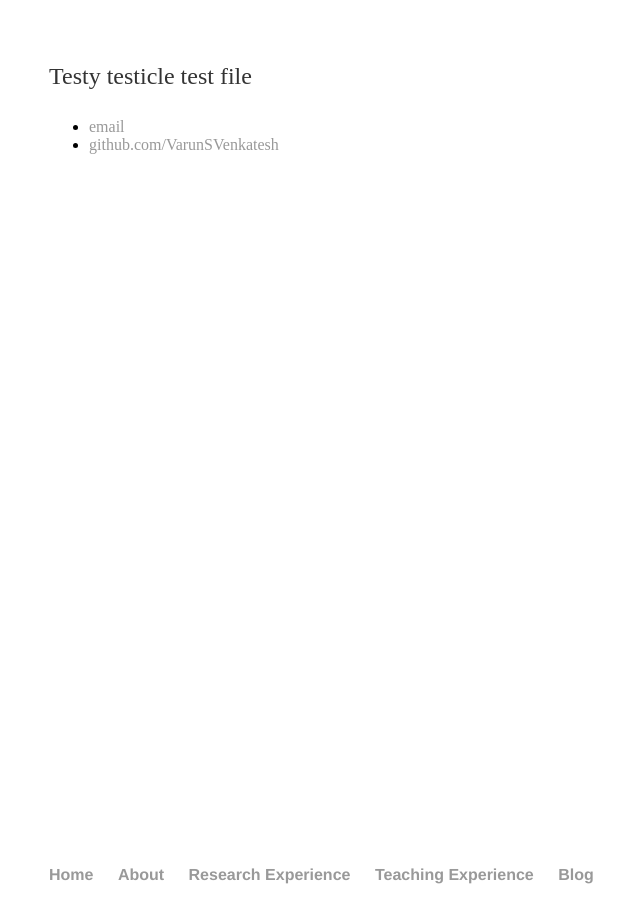
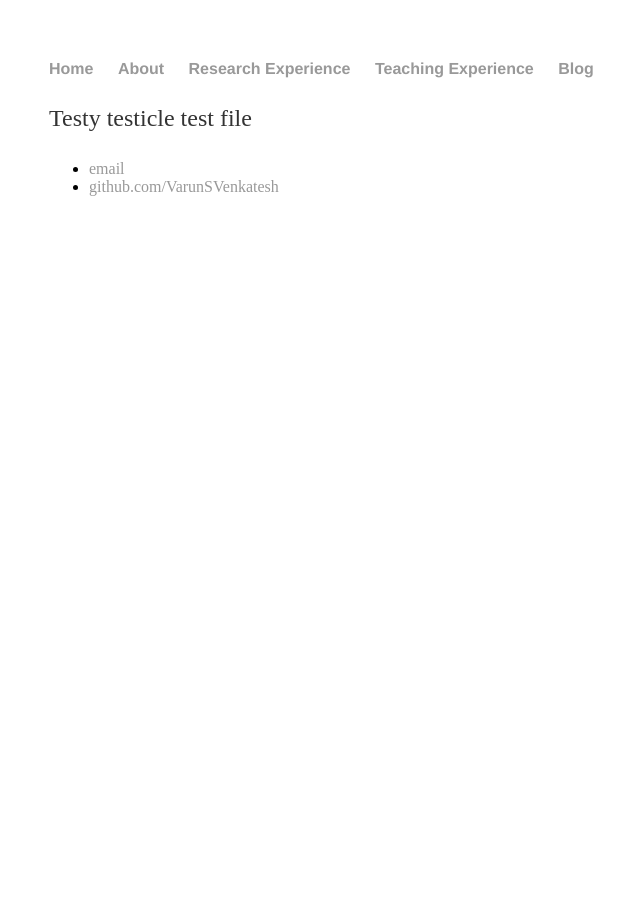
Before and after one commit to jcdwalle/VarunSVenkatesh.github.io, a Jekyll site: the page built from assets/testfile.md, in a window 1280 px wide. Shown: the whole page, without its empty margins (143-783 px from the left). Built offline with Jekyll 4.4.1, drawn with Linux system fonts in a browser that asks for light colours; our own code applies the rules of GitHub Pages for plain Markdown files.

Commit message:
Update main.css
Fixed Nav Ul

```diff
--- a/css/main.css
+++ b/css/main.css
@@ -7,8 +7,7 @@ nav ul, footer ul {
     padding: 0px;
     list-style: none;
     font-weight: bold;
-    position: absolute;
-    bottom:0;
+
 }
 nav ul li, footer ul li {
     display: inline;
```
